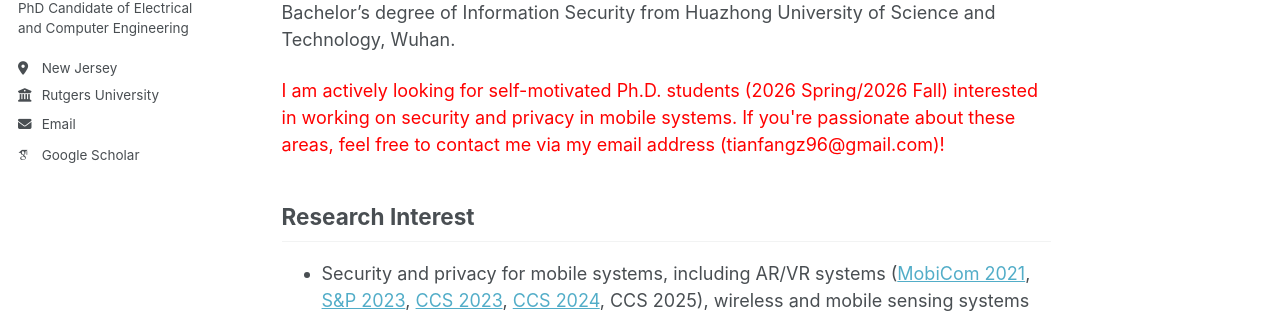
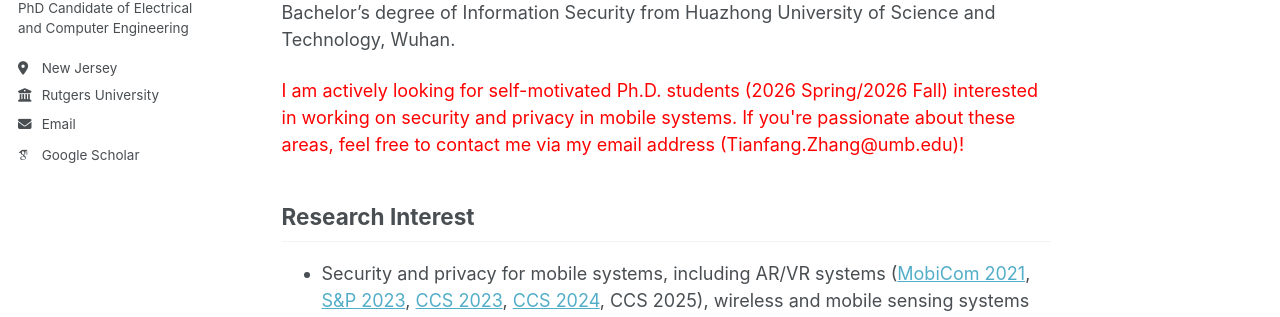
Before and after one commit to tianfang96/tianfang96.github.io, a Jekyll site: the page built from _pages/about.md, in a window 1280 px wide and 900 px high. Shown: the part 284-601 px from the top of the window. Built offline with Jekyll 4.4.1, drawn with Linux system fonts in a browser that asks for light colours; some web fonts are replaced.

Commit message:
Update about.md

```diff
--- a/_pages/about.md
+++ b/_pages/about.md
@@ -8,7 +8,7 @@ redirect_from:
 ---
 I am currently an Assistant Professor in the Department of Computer Science of University of Massachusetts Boston. I obtained my Ph.D. degree of Electrical and Computer Engineering at Rutgers, The State University of New Jersey, New Brunswick, advised by [Prof. Yingying (Jennifer) Chen](https://www.winlab.rutgers.edu/~yychen/) (Fellow of IEEE, ACM, AAIA, NAI), my Master's degree of Computer Science at Rutgers, the State University of New Jersey, New Brunswick, and my Bachelor's degree of Information Security from Huazhong University of Science and Technology, Wuhan.
 
-<font color='red'> I am actively looking for self-motivated Ph.D. students (2026 Spring/2026 Fall) interested in working on security and privacy in mobile systems. If you're passionate about these areas, feel free to contact me via my email address (tianfangz96@gmail.com)! </font>
+<font color='red'> I am actively looking for self-motivated Ph.D. students (2026 Spring/2026 Fall) interested in working on security and privacy in mobile systems. If you're passionate about these areas, feel free to contact me via my email address (Tianfang.Zhang@umb.edu)! </font>
 
 Research Interest
 ----------
```
